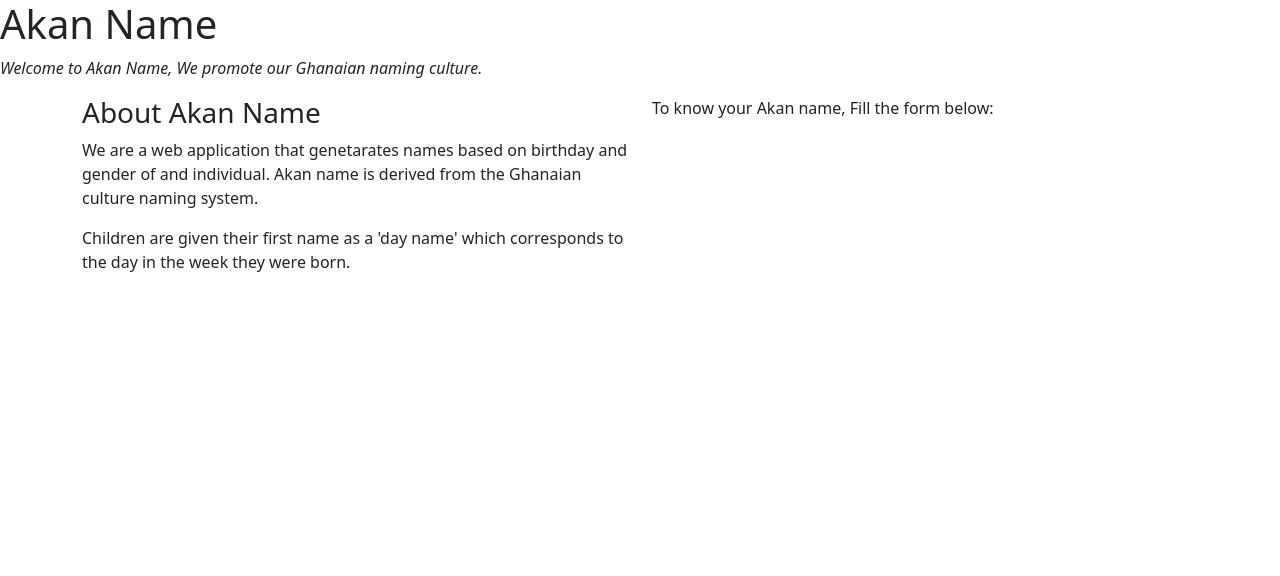
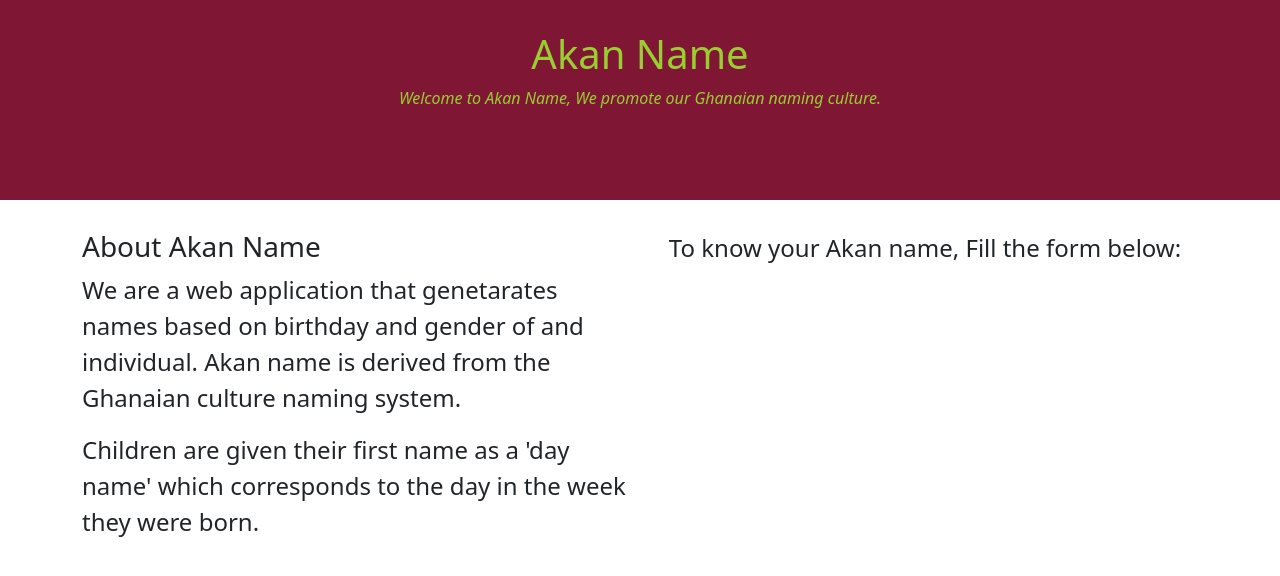
Before and after one commit to FredrickWambua/akan-names, a plain HTML site: page index.html in a window 1280 px wide. Drawn offline with nearby package versions, Linux system fonts and the light colour scheme.

Commit message:
styled nav and desrciption

```diff
--- a/static/css/style.css
+++ b/static/css/style.css
@@ -1,16 +1,33 @@
 body{
     box-sizing: border-box;
-    background-image: url("../images/ghana.jpg");
-    background-size: cover;
-    background-repeat:no-repeat;
+    /* background-image: url("../images/ghana.jpg");
+    background-repeat: no-repeat;
+    background-size: cover; */
+
 
 }
-.intro{
-    color:greenyellow;
+nav{
+    background-color: #7F1734 ;
+    height: 25vh;
+    position: sticky;
+
+}
+.nav-item {
+    vertical-align: middle;
     text-align: center;
-    margin-top: 60px;
+    color: yellowgreen;
+    padding-bottom: 0px;
+    padding-top: 30px;
 }
-.intro p{
-    color: yellowgreen;
-    font-size: larger;
+.main-content {
+    margin-top: 30px;
 }
+.main-content p {
+    font-size: x-large;
+}
+#p-form {
+    text-align: center;
+}
+span {
+    font-weight: 500;
+}
```
